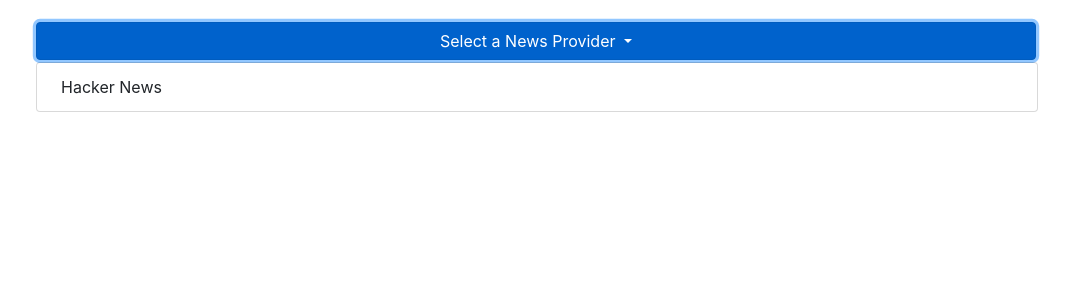
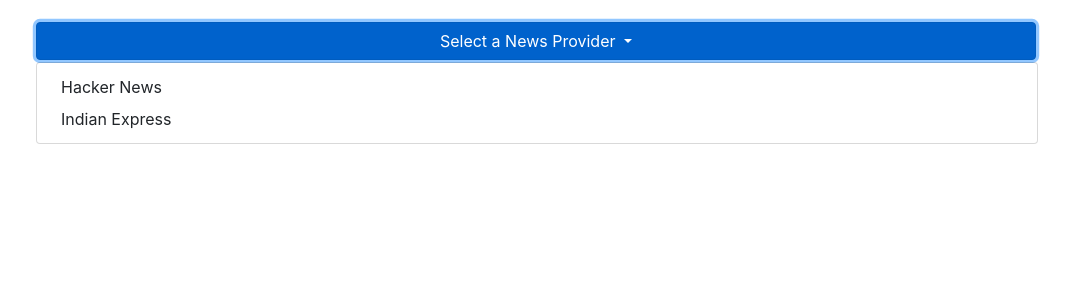
Before and after one commit to sheikscorner/news-scrapper, a Python web app: template templates/homepage.html in a window 1280 px wide, after a click on "Select a News Provider". Shown: the part 223-523 px from the top of the page, without its empty margins (49-1120 px from the left). Run offline with Jinja, Linux system fonts and the light colour scheme; the template is opened without the code that fills it: most values are stand-ins (such as "Sample title", 1, 10 or a date in 2020); some libraries are stand-ins or nearby versions.

Commit message:
Updated Link for Indian express

```diff
--- a/templates/homepage.html
+++ b/templates/homepage.html
@@ -24,6 +24,7 @@
     </button>
     <div class="dropdown-menu">
       <button class="dropdown-item" style="width:1000px" type="submit" formaction="/hacker_news">Hacker News</button>
+      <button class="dropdown-item" style="width:1000px" type="submit" formaction="/indian_express">Indian Express</button>
     </div>
 
   </div>
```
